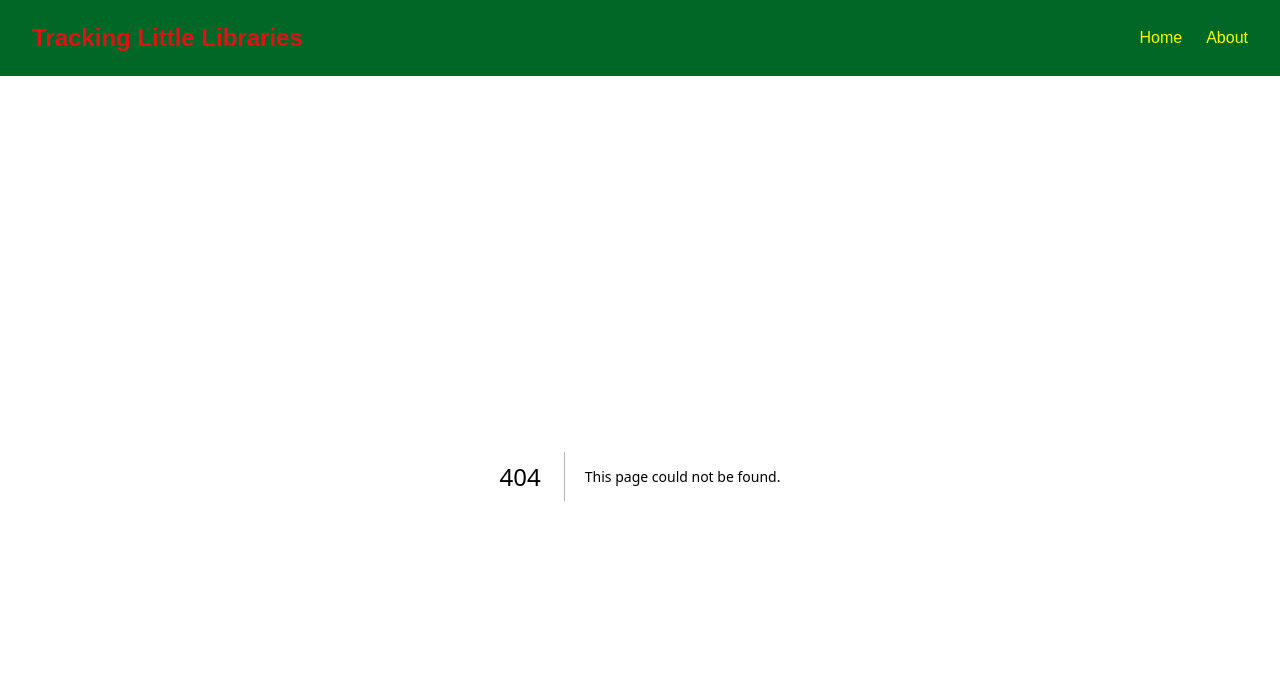
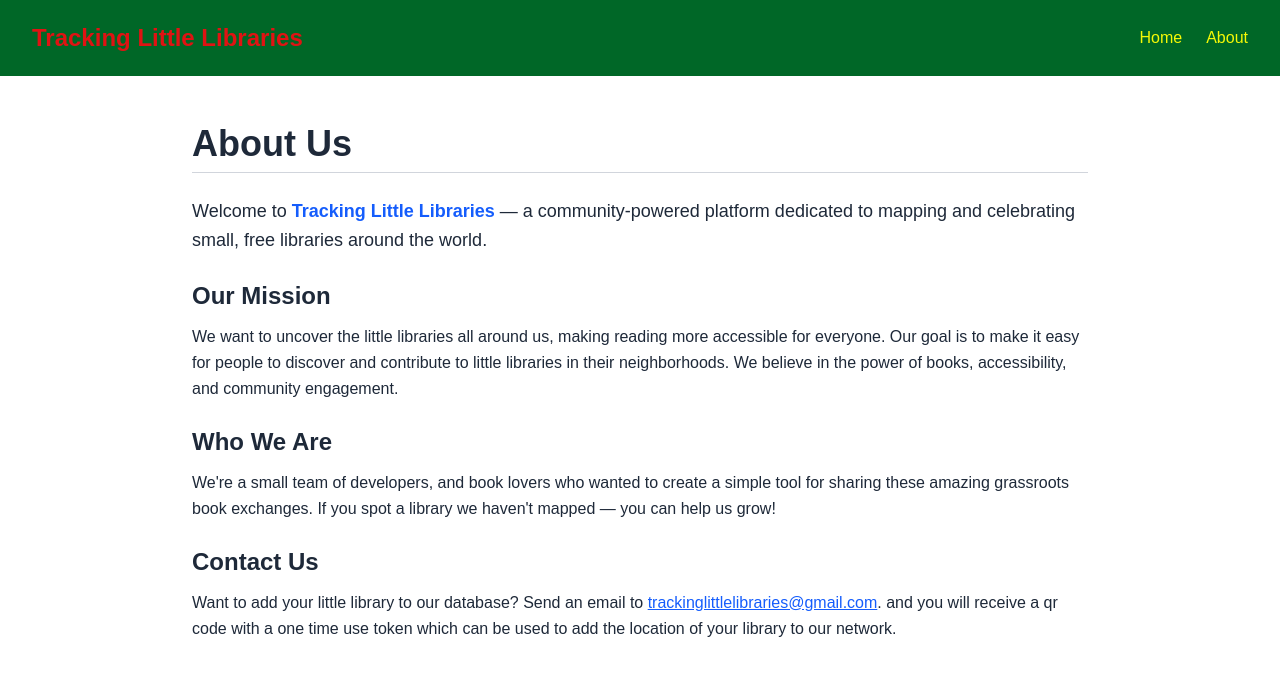
Before and after one commit to ben-gunnels/tracking-little-libraries, a Next.js app: page /about in a window 1280 px wide. Before the commit this address had no page. Shown: the top 676 px of the page. Built offline with nearby package versions, Linux system fonts and the light colour scheme; a web font is replaced by a local one.

Commit message:
Added about page

```diff
--- /dev/null
+++ b/src/app/about/page.js
@@ -0,0 +1,37 @@
+export default function AboutPage() {
+    return (
+      <div className="min-h-screen bg-white text-gray-800 px-4 py-12">
+        <div className="max-w-4xl mx-auto">
+          <h1 className="text-4xl font-bold mb-6 border-b pb-2 border-gray-300">About Us</h1>
+
+          <p className="mb-6 text-lg leading-relaxed">
+            Welcome to <span className="font-semibold text-blue-600">Tracking Little Libraries</span> — a
+            community-powered platform dedicated to mapping and celebrating small, free libraries around the world.
+          </p>
+
+          <h2 className="text-2xl font-semibold mb-3">Our Mission</h2>
+          <p className="mb-6 text-md leading-relaxed">
+            We want to uncover the little libraries all around us, making reading more accessible for everyone.
+            Our goal is to make it easy for people to discover and contribute to little libraries in their
+            neighborhoods. We believe in the power of books, accessibility, and community engagement.
+          </p>
+
+          <h2 className="text-2xl font-semibold mb-3">Who We Are</h2>
+          <p className="mb-6 text-md leading-relaxed">
+            We're a small team of developers, and book lovers who wanted to create a simple tool
+            for sharing these amazing grassroots book exchanges. If you spot a library we haven't mapped — you
+            can help us grow!
+          </p>
+
+          <h2 className="text-2xl font-semibold mb-3">Contact Us</h2>
+          <p className="mb-6 text-md leading-relaxed">
+            Want to add your little library to our database? Send an email to{' '}
+            <a href="mailto:trackinglittlelibraries@gmail.com" className="text-blue-600 underline">
+              trackinglittlelibraries@gmail.com
+            </a>.
+            and you will receive a qr code with a one time use token which can be used to add the location of your library to our network.
+          </p>
+        </div>
+      </div>
+    );
+  }
--- a/src/app/page.js
+++ b/src/app/page.js
@@ -3,9 +3,7 @@ import ServerWrapper from "@/components/ServerWrapper";
 export default function Home() {
   return (
     <div className="grid items-center justify-items-center min-h-screen p-8 pb-20 gap-16 sm:p-20 font-[family-name:var(--font-kirang-haerang)]">
-      <div className="w-full max-w-7xl grid gap-8 grid-cols-1 h-full w-full">
-          <ServerWrapper />
-      </div>
+        <ServerWrapper />
     </div>
   );
 }
--- a/src/components/ListView.jsx
+++ b/src/components/ListView.jsx
@@ -1,9 +1,8 @@
-import styles from './ListView.module.css';
 
 export default async function ListView({ libraries }) {
     // const libraries = [{ "latitude": -90, "longitude": 90 }, { "latitude": 45, "longitude": 55 }]
     return (
-        <div className="bg-white text-black rounded-md h-96 p-4 shadow-md max-h-96 overflow-y-auto w-[250px]">
+        <div className="bg-white text-black rounded-md h-full p-4 shadow-md overflow-y-auto w-[250px]">
             <h2 className="text-lg font-semibold mb-3">Locations</h2>
             <ul className="space-y-2">
                 {libraries.map(lib => (
--- a/src/components/ListView.module.css
+++ /dev/null
@@ -1,4 +0,0 @@
-.listView {
-    display: flex;
-    color: black;
-}
--- a/src/components/MapView.jsx
+++ b/src/components/MapView.jsx
@@ -141,6 +141,6 @@ export default function MapView({ libraries }) {
   }, [])
 
   return (
-    <div id={styles.mapContainer}  ref={mapContainerRef}/>
+    <div className="w-full" id={styles.mapContainer}  ref={mapContainerRef}/>
   )
 }
--- a/src/components/ServerWrapper.jsx
+++ b/src/components/ServerWrapper.jsx
@@ -1,6 +1,8 @@
 import ListView from './ListView';
 import MapView from './MapView';
 import prisma from '../../lib/prisma';
+
+import styles from './ServerWrapper.module.css';
 
 // For ensuring that data is fetched per request
 export const dynamic = 'force-dynamic';
@@ -24,9 +26,9 @@ export default async function ServerWrapper() {
   };
 
   return (
-    <div>
+    <div className={`${styles.wrapperOuterBox} border-8 border-black rounded-lg outline-2 w-full max-w-7xl flex flex-row h-full`}>
+        <ListView libraries={libraries} />
         <MapView libraries={geoJson} />
-        <ListView libraries={libraries} />
     </div>
   );
 }
--- /dev/null
+++ b/src/components/ServerWrapper.module.css
@@ -0,0 +1,10 @@
+.wrapperOuterBox {
+
+}
+
+
+@media (max-width: 768px) {
+    .wrapperOuterBox {
+      flex-direction: column;
+    }
+  }
```
